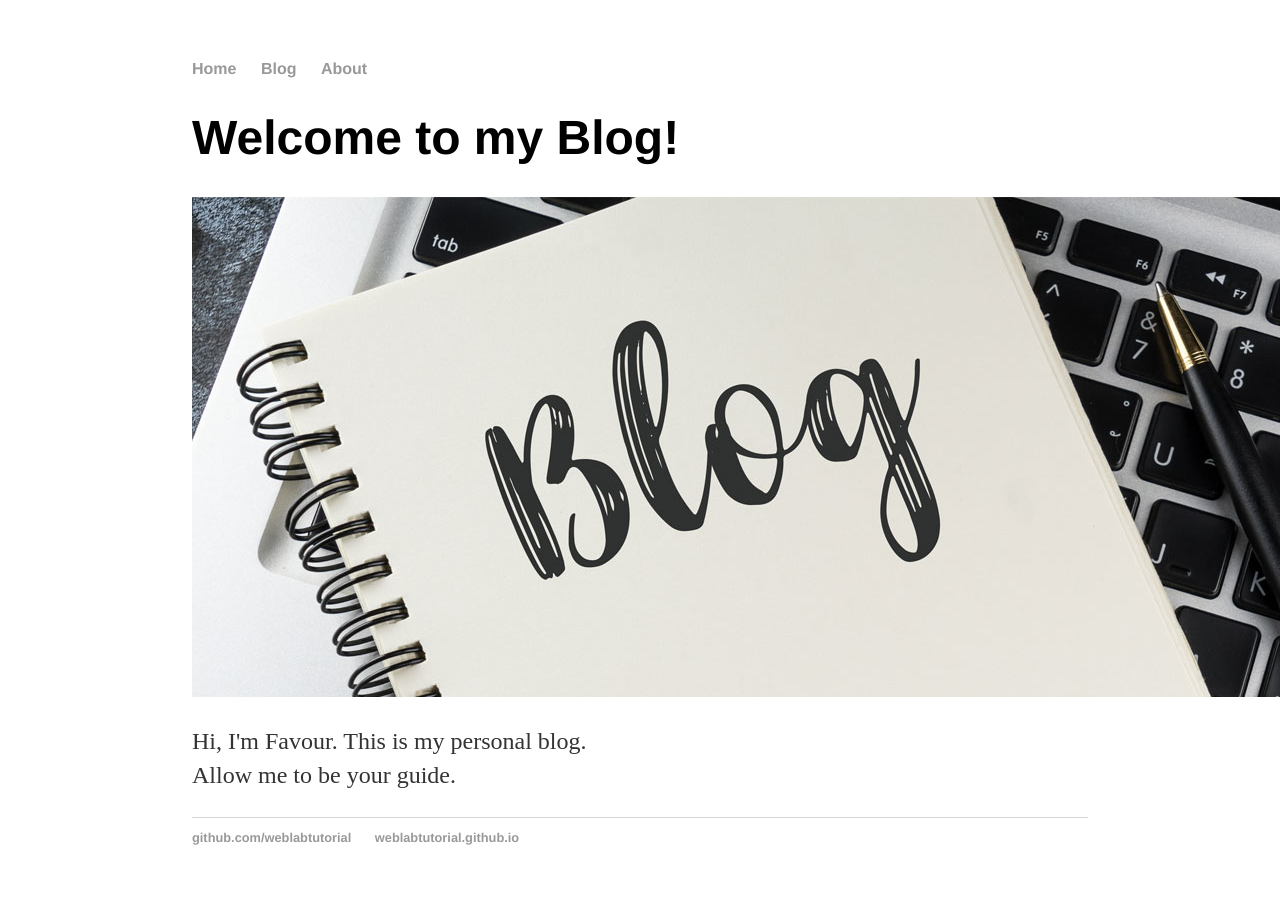
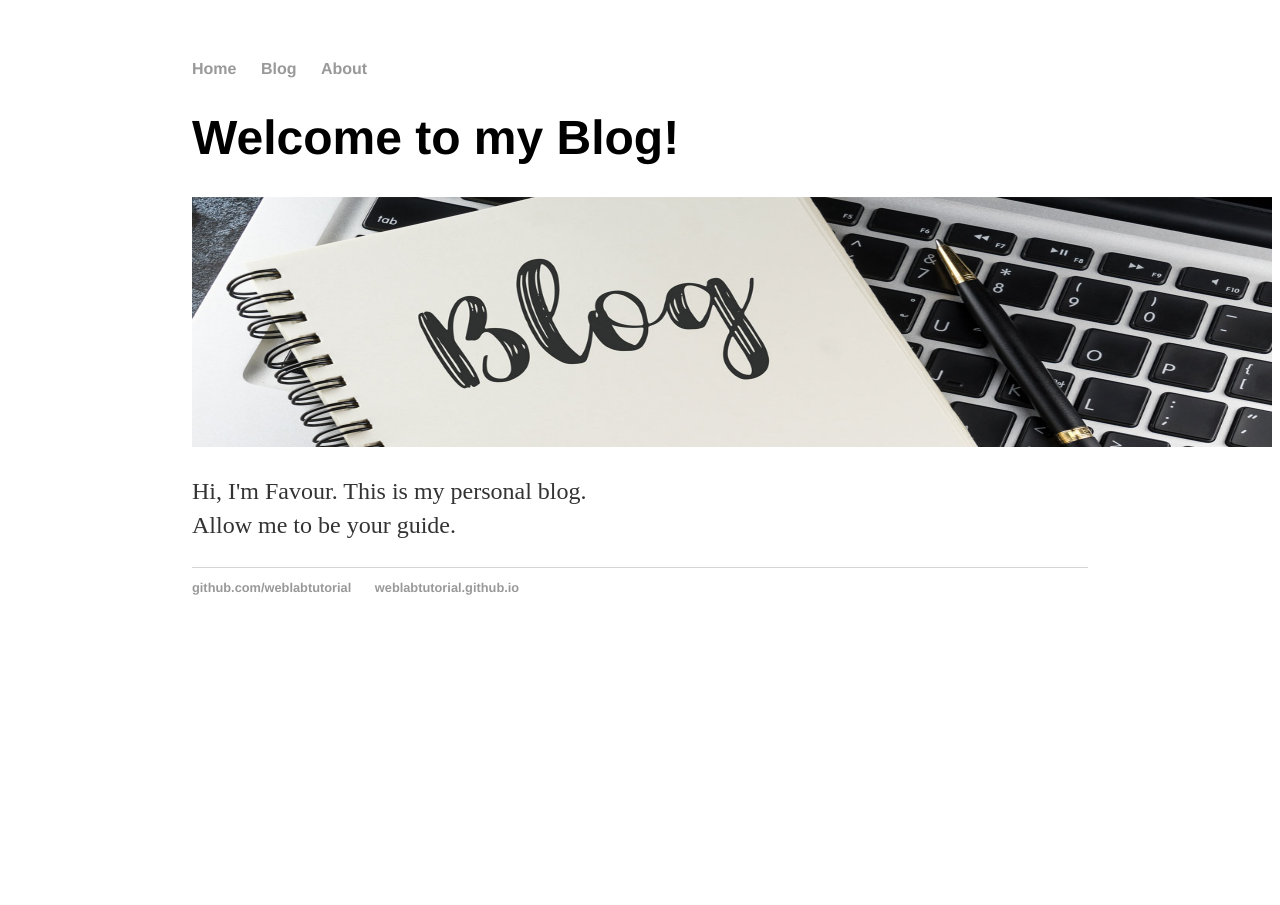
Before and after one commit to fso2000/fso2000.github.io, a Jekyll site: the page built from index.html, in a window 1280 px wide. Built offline with Jekyll 4.4.1, drawn with Linux system fonts in a browser that asks for light colours.

Commit message:
Update index.html

```diff
--- a/index.html
+++ b/index.html
@@ -4,6 +4,6 @@ title: Personal Blog
 ---
 <div class="blurb">
 <h1>Welcome to my Blog!</h1>
-<img src = "/images/bannerimage.jpg" alt="banner">
+<img src = "/images/bannerimage.jpg" alt="banner" height="250" width="1080">
 <p>Hi, I'm Favour. This is my personal blog.<br>Allow me to be your guide.</p>
 </div>
```
